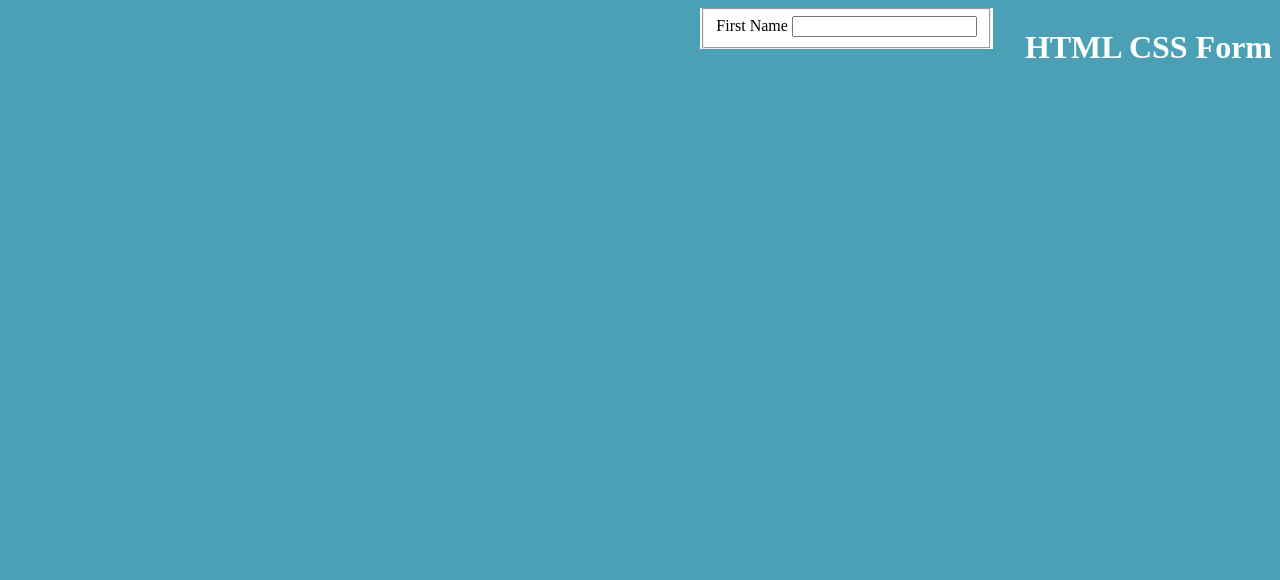
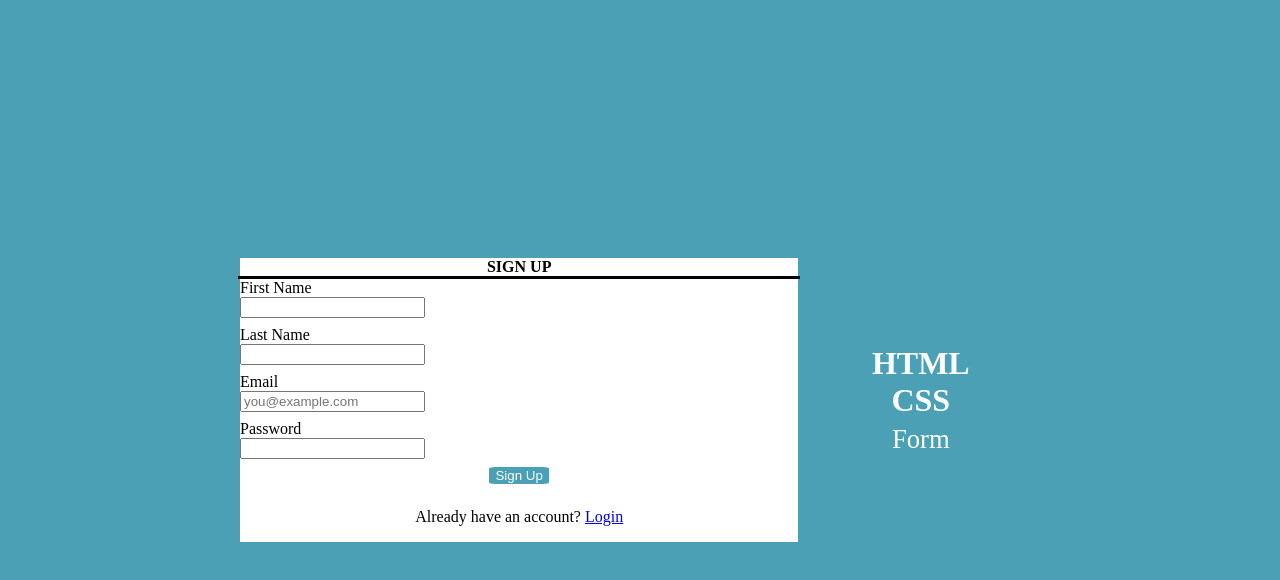
Before and after one commit to ebouchut-laplateforme/project-html-css-form, a plain HTML site: page index.html in a window 1280 px wide. Drawn offline with Linux system fonts and the light colour scheme.

Commit message:
feat(home): Add HTML and CSS for the form

```diff
--- a/css/styles.css
+++ b/css/styles.css
@@ -14,7 +14,8 @@
   --ex-form-text-color:       #000100;
 
   /* ~~~~~ Size Variables */
-  --ex-container-items-gap:   2em;
+  --ex-container-items-gap:   0.2em;
+
 }
 
 /*
@@ -25,11 +26,30 @@
  */
 
 body {
+  margin:           0px; /* Reset margin */
+
+  height:           100vh;
+  width:            100vh;
+
   background-color: var(--ex-body-background-color);
 }
 
 h1 {
-  color: var(--ex-heading-color);
+  color:            var(--ex-heading-color);
+
+  text-align:     center;
+
+  /*
+   *INFO: How do I display one word per line?
+   * - HTML: Add a newline in between each word in the HTML tag.
+   * - CSS: Replace each newline with a line break using this rule
+   */
+  white-space:    pre-line;
+
+  &>span {
+    font-size:   smaller;
+    font-weight: normal;
+  }
 }
 
 form {
@@ -37,22 +57,83 @@ form {
   color:            var(--ex-form-text-color);
 }
 
+section {
+  background-color: #CCC;
+}
+
 /*
  * ~~~~~~~~~~~~~~~~~~~~~~~~~~~
  * Class CSS Selectors
  * ~~~~~~~~~~~~~~~~~~~~~~~~~~~
- * Use Cases: Layout (mainly), Size...
+ * Use Cases: Layout
  */
 
-.flex-container {
-  display:        flex;
-  flex-direction: row-reverse; /* Flex items are laid out from right to left */
-  flex-wrap:      wrap;        /* Wrap flex items that do not fit on a row */
-  gap:            var(--ex-container-items-gap); /* Add a gutter between flx items */
-
+.center {
+  margin: auto;
 }
 
-.flex-item {
-  /* 2-column horizontal layout where each flex item takes ~50% of the container width */
-  flex: 50% - calc(var(--ex-container-items-gap) / 2);
+.flex-container-body {
+  display:         flex;
+  /* The flex items are laid out from right to left (main(section > form) ← header(h1)  */
+  flex-direction:  row-reverse;
+  flex-wrap:       wrap;
+  justify-items:   center; /* Center each flex item horizontally */
+  align-items:     center; /* Center each flex item vertically */
+  gap:             var(--ex-container-items-gap); /* Add a gutter between the flex items */
+
+  .flex-item-body:first-child {
+    /* header(h1) takes 30% of its container width (body),
+     * minus the width of the gutter around it
+     */
+    flex:            calc(30% - (var(--ex-container-items-gap) / 2));
+  }
+
+  .flex-item-body:nth-child(2) {
+    /* main(section > form) takes 70% of its container width (body),
+     * minus the width of the gutter around it
+     */
+    flex:            calc(70% - (var(--ex-container-items-gap) / 2));
+  }
 }
+
+#grid-container-form {
+  display:               grid;
+  grid-template-columns: repeat(4, 1fr);
+  grid-template-rows:    auto;
+  justify-items:         start; /* By default grid items are left aligned */
+
+  & > * {
+    /* By default grid items take the whole width of the form */
+    grid-column:         1 / -1;
+  }
+
+  & > input {
+    margin-bottom:      0.5rem; /* Add some space below  each form field */
+  }
+
+  & > legend {
+    justify-self:        center;
+
+    border-bottom:       solid;
+    width:               100%; /* The horizontal line (below) takes the whole width of the form */
+
+    font-weight:         bolder;
+    text-align:          center;
+    text-transform:      uppercase;
+  }
+
+  & > .login   {
+    justify-self:        center;
+  }
+
+  &>.signup {
+    justify-self:        center;
+
+    border-radius:       10%;  /* Rounded corners */
+    border-style:        none; /* Remove the outset at the bottom and on the right side */
+    border-color:        var(--ex-body-background-color);
+
+    background-color:    var(--ex-body-background-color);
+    color:               var(--ex-heading-color);
+  }
+}
--- a/index.html
+++ b/index.html
@@ -9,19 +9,33 @@
   <title>HTML CSS Form</title>
 </head>
 
-<body class="flex-container">
-  <header class="flex-item">
-    <h1>HTML CSS <span>Form</span></h1>
+<body class="flex-container-body center">
+  <header class="flex-item-body">
+    <h1>HTML
+        CSS
+        <span>Form</span></h1>
   </header>
 
-  <main class="flex-item">
+  <main class="flex-item-body">
     <section>
-      <form action="#">
-        <fieldset>
-          <label for="first-name">First Name</label>
-          <input type="text" id="first-name" name"first-name">
+      <form action="#" method="post" autocomplete="off" id="grid-container-form">
+        <legend>Sign Up</legend>
+        <label for="first-name" class=""first-name">First Name</label>
+        <input type="text" id="first-name" name="first-name">
 
-        </fieldset>
+        <label for="last-name" class="last-name">Last Name</label>
+        <input type="text" id="last-name" name="last-name">
+
+        <label for="email">Email</label>
+        <input  type="email" id="email" name="email" placeholder="you@example.com">
+
+        <label for="password">Password</label>
+        <input id="password" type="password" name="password">
+
+        <input id="signup" type="submit" value="Sign Up" class="signup">
+        <p class="login">
+          Already have an account? <a href="#">Login</a>
+        </p>
       </form>
     </section>
   </main>
```
